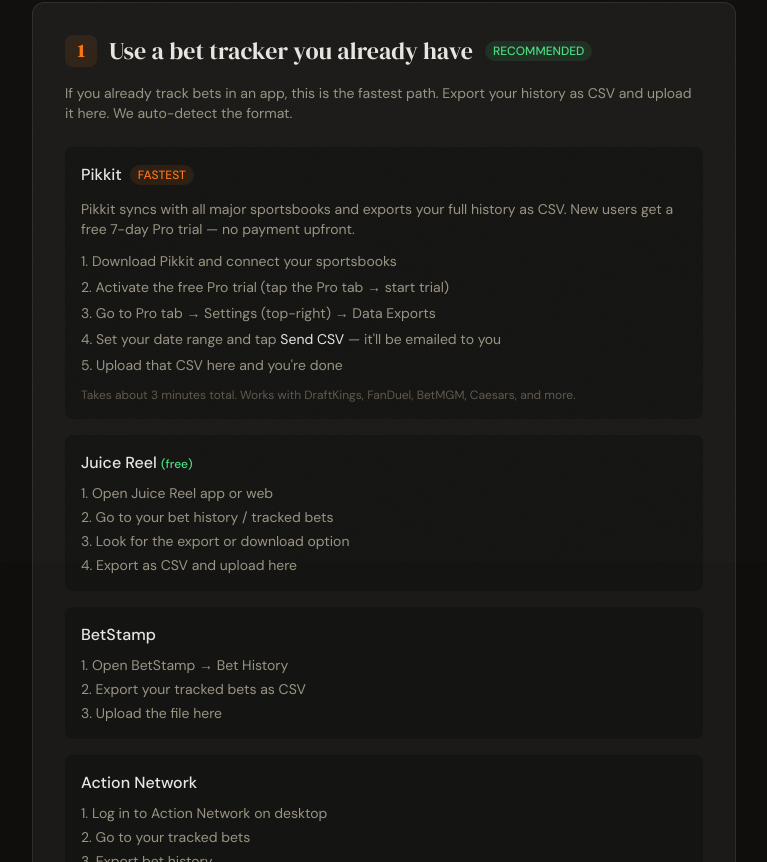
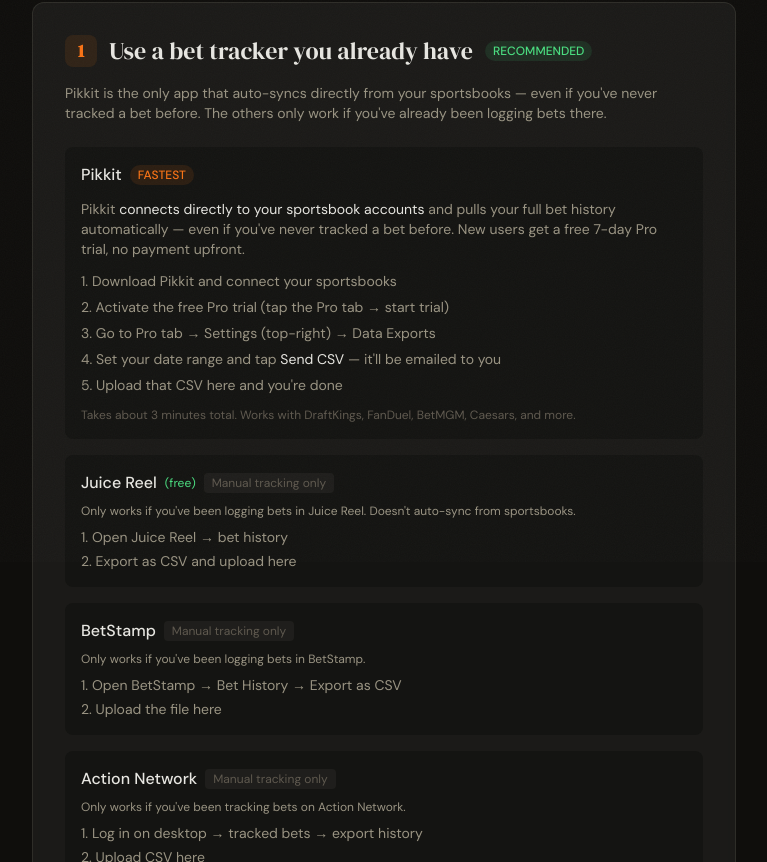
Before and after one commit to Andlog0713/betautopsy, a Next.js app: page /how-to-upload in a window 1280 px wide. Shown: the part 238-1100 px from the top of the page, without its empty margins (256-1023 px from the left). Built offline with nearby package versions, Linux system fonts and the light colour scheme; no server answers.

Commit message:
Clarify tracker methods: Pikkit auto-syncs, others require manual tracking

```diff
--- a/app/how-to-upload/page.tsx
+++ b/app/how-to-upload/page.tsx
@@ -109,8 +109,9 @@
             <span className="text-xs font-medium bg-mint-500/10 text-mint-500 px-2 py-0.5 rounded-full">RECOMMENDED</span>
           </div>
           <p className="text-ink-600 text-sm mb-6">
-            If you already track bets in an app, this is the fastest path. Export your history
-            as CSV and upload it here. We auto-detect the format.
+            Pikkit is the only app that auto-syncs directly from your sportsbooks — even if
+            you&apos;ve never tracked a bet before. The others only work if you&apos;ve already
+            been logging bets there.
           </p>
 
           <div className="space-y-4">
@@ -121,8 +122,9 @@
                 <span className="text-xs font-medium bg-flame-500/10 text-flame-500 px-2 py-0.5 rounded-full">FASTEST</span>
               </div>
               <p className="text-sm text-ink-600 mb-3">
-                Pikkit syncs with all major sportsbooks and exports your full history as CSV.
-                New users get a free 7-day Pro trial — no payment upfront.
+                Pikkit <span className="text-[#e7e6e1]">connects directly to your sportsbook accounts</span> and
+                pulls your full bet history automatically — even if you&apos;ve never tracked a bet before.
+                New users get a free 7-day Pro trial, no payment upfront.
               </p>
               <ol className="list-decimal list-inside space-y-1.5 text-sm text-ink-600">
                 <li>Download Pikkit and connect your sportsbooks</li>
@@ -138,34 +140,51 @@
 
             {/* Juice Reel */}
             <div className="bg-ink-900/50 rounded-lg p-4">
-              <h3 className="font-medium mb-2">Juice Reel <span className="text-xs text-mint-500">(free)</span></h3>
+              <div className="flex items-center gap-2 mb-2">
+                <h3 className="font-medium">Juice Reel</h3>
+                <span className="text-xs text-mint-500">(free)</span>
+                <span className="text-xs text-ink-700 bg-ink-800 px-2 py-0.5 rounded">Manual tracking only</span>
+              </div>
+              <p className="text-xs text-ink-600 mb-2">Only works if you&apos;ve been logging bets in Juice Reel. Doesn&apos;t auto-sync from sportsbooks.</p>
               <ol className="list-decimal list-inside space-y-1 text-sm text-ink-600">
-                <li>Open Juice Reel app or web</li>
-                <li>Go to your bet history / tracked bets</li>
-                <li>Look for the export or download option</li>
+                <li>Open Juice Reel → bet history</li>
                 <li>Export as CSV and upload here</li>
               </ol>
             </div>
 
             {/* BetStamp */}
             <div className="bg-ink-900/50 rounded-lg p-4">
-              <h3 className="font-medium mb-2">BetStamp</h3>
+              <div className="flex items-center gap-2 mb-2">
+                <h3 className="font-medium">BetStamp</h3>
+                <span className="text-xs text-ink-700 bg-ink-800 px-2 py-0.5 rounded">Manual tracking only</span>
+              </div>
+              <p className="text-xs text-ink-600 mb-2">Only works if you&apos;ve been logging bets in BetStamp.</p>
               <ol className="list-decimal list-inside space-y-1 text-sm text-ink-600">
-                <li>Open BetStamp → Bet History</li>
-                <li>Export your tracked bets as CSV</li>
+                <li>Open BetStamp → Bet History → Export as CSV</li>
                 <li>Upload the file here</li>
               </ol>
             </div>
 
             {/* Action Network */}
             <div className="bg-ink-900/50 rounded-lg p-4">
-              <h3 className="font-medium mb-2">Action Network</h3>
+              <div className="flex items-center gap-2 mb-2">
+                <h3 className="font-medium">Action Network</h3>
+                <span className="text-xs text-ink-700 bg-ink-800 px-2 py-0.5 rounded">Manual tracking only</span>
+              </div>
+              <p className="text-xs text-ink-600 mb-2">Only works if you&apos;ve been tracking bets on Action Network.</p>
               <ol className="list-decimal list-inside space-y-1 text-sm text-ink-600">
-                <li>Log in to Action Network on desktop</li>
-                <li>Go to your tracked bets</li>
-                <li>Export bet history</li>
+                <li>Log in on desktop → tracked bets → export history</li>
                 <li>Upload CSV here</li>
               </ol>
+            </div>
+
+            {/* Don't use any tracker? */}
+            <div className="bg-flame-500/5 border border-flame-500/20 rounded-lg p-4">
+              <p className="text-sm text-[#e7e6e1] font-medium mb-1">Don&apos;t use a tracker?</p>
+              <p className="text-sm text-ink-600">
+                Start with Pikkit — it&apos;ll pull your full history from any sportsbook automatically.
+                No manual logging needed. <span className="text-flame-500">3 minutes to set up.</span>
+              </p>
             </div>
           </div>
         </div>
```
